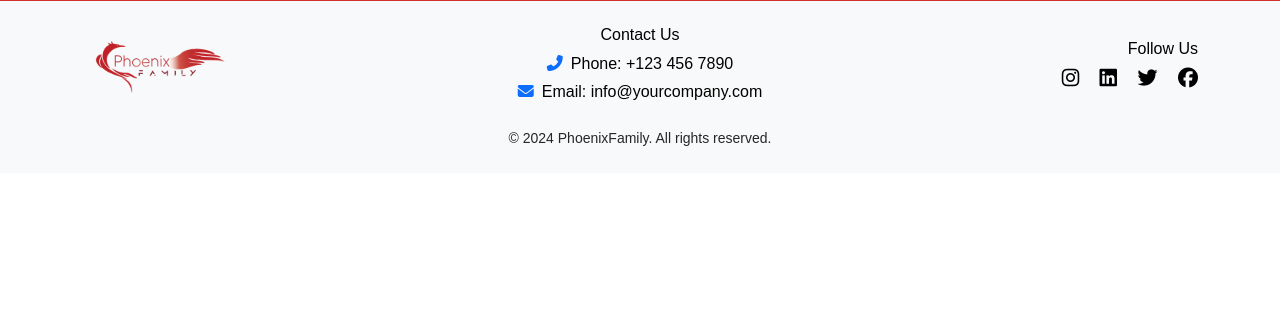
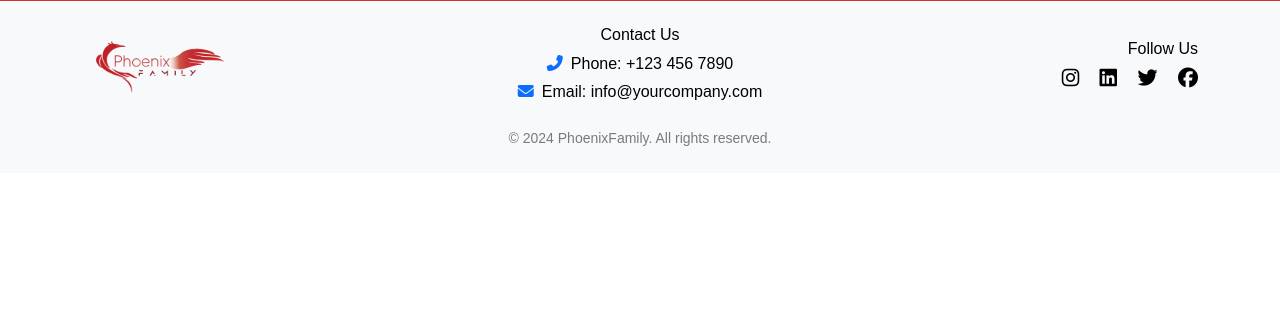
Before and after one commit to phoenixfamily-co/PhoenixFamily, a Django app: page /en/ in a window 1280 px wide. Shown: the part 141-463 px from the top of the page. Run offline with Django 4.2, Linux system fonts and the light colour scheme; some libraries are stand-ins or nearby versions.

Commit message:
req added

```diff
--- a/templates/home.html
+++ b/templates/home.html
@@ -167,6 +167,8 @@ footer .copyright {
     font-size: 0.875rem; /* اندازه متن شبیه text-muted */
     margin: 0; /* حذف حاشیه */
     transition: color 0.3s ease; /* تغییر روان رنگ */
+        opacity: 0.6; /* شفافیت متن مشابه text-muted */
+
 }
     </style>
 </head>
```
